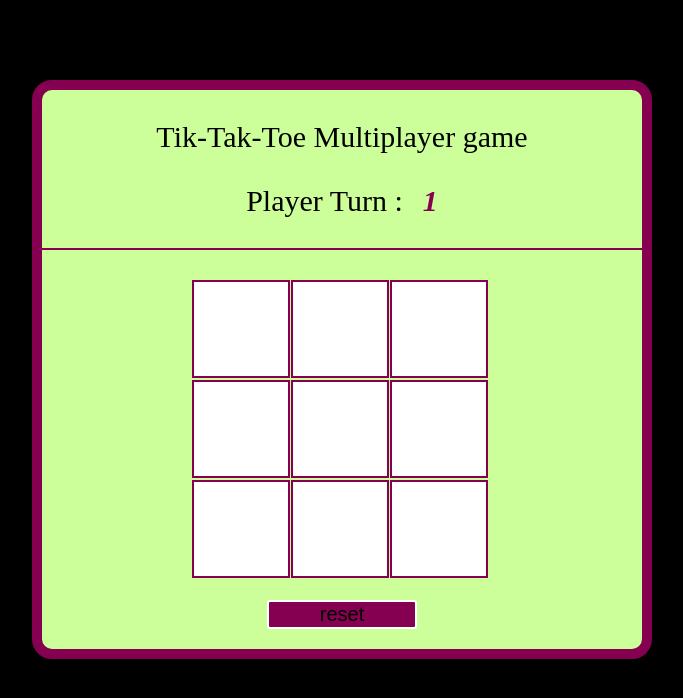
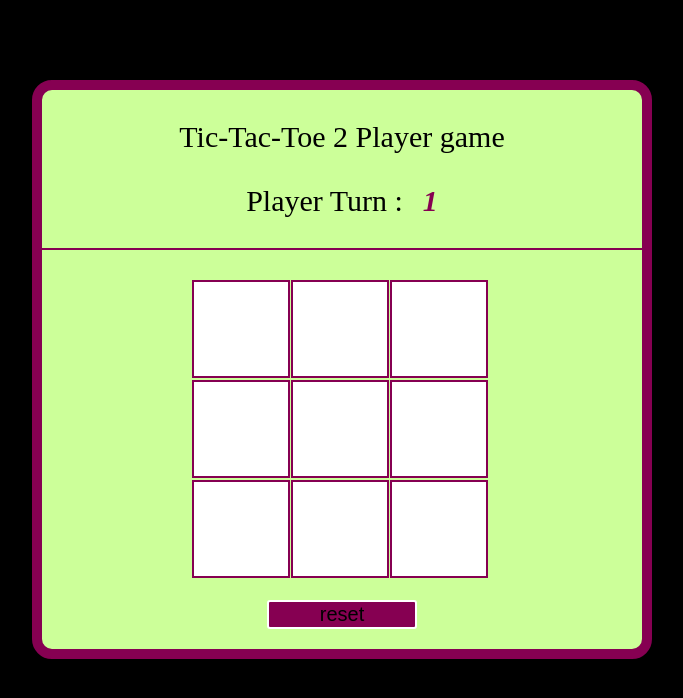
Before and after one commit to Alkesh199/Tik-Tak-Toe-Game, a plain HTML site: page index.html in a window 1280 px wide. Shown: the whole page, without its empty margins (298-981 px from the left). Drawn offline with Linux system fonts and the light colour scheme.

Commit message:
text changes in index.html

```diff
--- a/index.html
+++ b/index.html
@@ -2,6 +2,10 @@
 <html>
    <head>
       <title> Tik-Tak-Toe-Game</title>
+      <meta name="keywords" content="HTML, CSS, JavaScript, practice, game, tic tac toe, multiplayer">
+      <meta name="description" content="Tic Tac Toe game">
+      <meta name="author" content="Alkesh">
+
       <link rel="stylesheet" href="styles.css">
       <script src = "action.js"></script>
    </head>
@@ -17,7 +21,7 @@
       </div>
       <div class="main-container" id="main-ct">
          <div class="heading-div">
-            <p class="heading-text">Tik-Tak-Toe Multiplayer game</p>
+            <p class="heading-text">Tic-Tac-Toe 2 Player game</p>
             <p class = "player-turn-text">Player Turn :<span id="player-turn-value">1</span></p>
          </div>
          <div class="grid-container" id="game-field">
```
